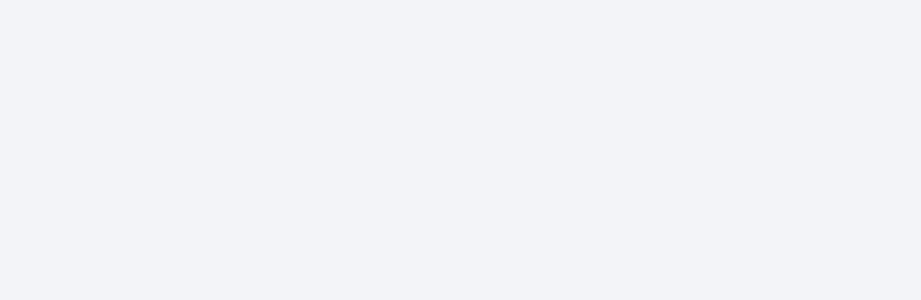
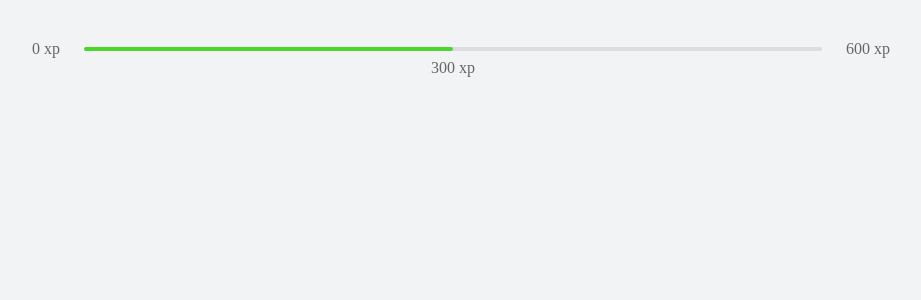
Before and after one commit to andercampos/NLW-4, a Next.js app: page / in a window 1280 px wide. Shown: the top 300 px of the page, without its empty margins (179-1100 px from the left). Built offline with nearby package versions, Linux system fonts and the light colour scheme.

Commit message:
Add ExperienceBar component

```diff
--- /dev/null
+++ b/src/components/ExperienceBar/index.tsx
@@ -0,0 +1,17 @@
+import { Container, ProgressBar, CurrentExperience } from './styles';
+
+const ExperienceBar: React.FC = () => {
+  return (
+    <Container>
+      <span>0 xp</span>
+      <div>
+        <ProgressBar progress='50%' />
+
+        <CurrentExperience progress='50%'>300 xp</CurrentExperience>
+      </div>
+      <span>600 xp</span>
+    </Container>
+  )
+}
+
+export default ExperienceBar;
--- /dev/null
+++ b/src/components/ExperienceBar/styles.ts
@@ -0,0 +1,37 @@
+import styled from 'styled-components';
+
+interface Props {
+  progress: string;
+}
+
+export const Container = styled.header`
+  display: flex;
+  align-items: center;
+
+  span {
+    font-size: 1rem;
+  }
+
+  > div {
+    flex: 1;
+    height: 4px;
+    border-radius: 4px;
+    background: var(--gray-line);
+    margin: 0 1.5rem;
+    position: relative;
+  }
+`;
+
+export const ProgressBar = styled.div<Props>`
+  width: ${({ progress }): string => progress};
+  height: 4px;
+  border-radius: 4px;
+  background: var(--green);
+`;
+
+export const CurrentExperience = styled.span<Props>`
+  left: ${({ progress }) => progress};
+  position: absolute;
+  top: 12px;
+  transform: translateX(-50%);
+`;
--- a/src/pages/index.tsx
+++ b/src/pages/index.tsx
@@ -1,11 +1,11 @@
-// import ExperienceBar from '../components/ExperienceBar';
+import ExperienceBar from '../components/ExperienceBar';
 
 import { Container } from '../styles/pages/Home';
 
 const Home: React.FC = () => {
   return (
     <Container>
-      {/* <ExperienceBar /> */}
+      <ExperienceBar />
     </Container>
   );
 };
```
